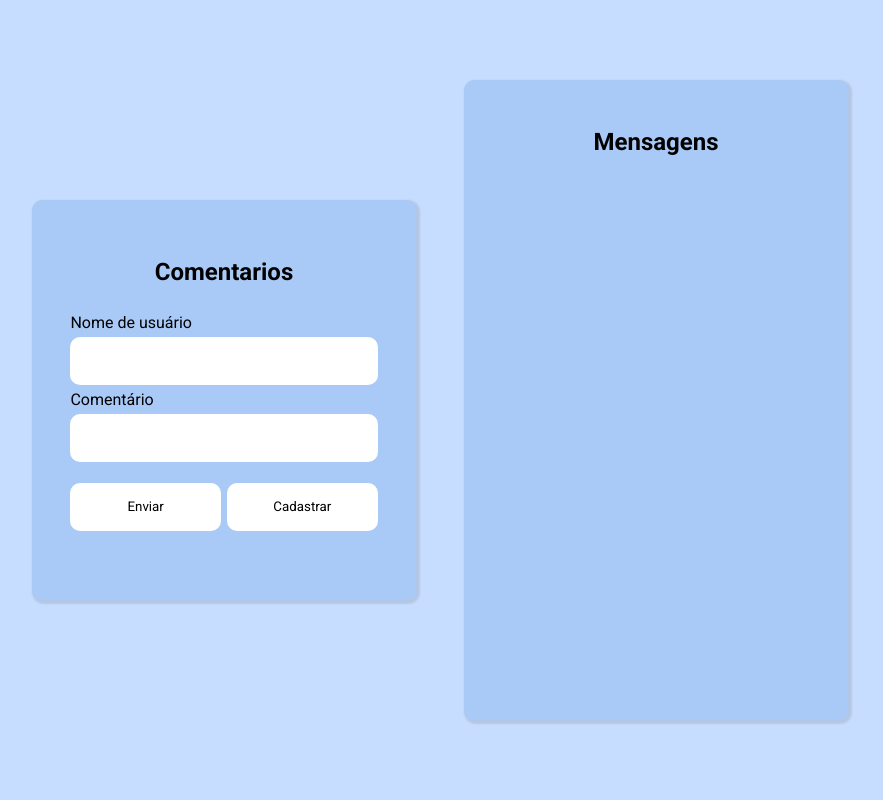
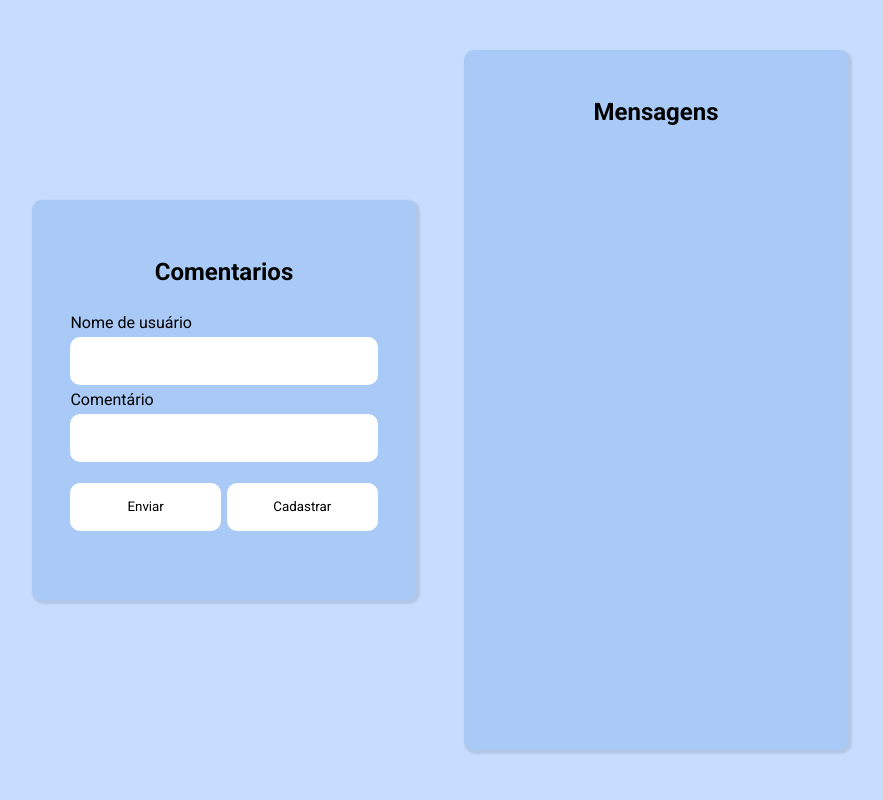
Before and after one commit to gustav0-rdg/feedback, a Flask app: page / in a window 1280 px wide. Shown: the whole page, without its empty margins (200-1083 px from the left). Run offline with Flask 3, Linux system fonts and the light colour scheme; data that the repository does not hold is empty.

Commit message:
teste css

```diff
--- a/static/css/style-form.css
+++ b/static/css/style-form.css
@@ -88,7 +88,7 @@
 
 .container-geral__mensagens{
     width: 30%;
-    height: 80%;
+    height: 700px;
     background-color: rgb(169, 202, 246);
     border-radius: 10px;
 
@@ -98,6 +98,7 @@
 
     box-shadow: 2px 2px 2px 2px rgba(0, 0, 0, 0.1);
     transition: 2s ease;
+    overflow: auto;
 }
 
 .container-geral__mensagens:hover{
@@ -116,13 +117,15 @@
 
 .container-geral__mensagens-mensagem{
     width: 80%;
-    height: 20%;
+    height: 140px;
     background-color: rgb(141, 190, 255);
     border-radius: 10px;
+
     display: flex;
     flex-direction: column;
     padding: 1rem;
     margin-top: 1rem;
+    margin-bottom: 1rem;
     transition: 2s ease;
 
 }
```
